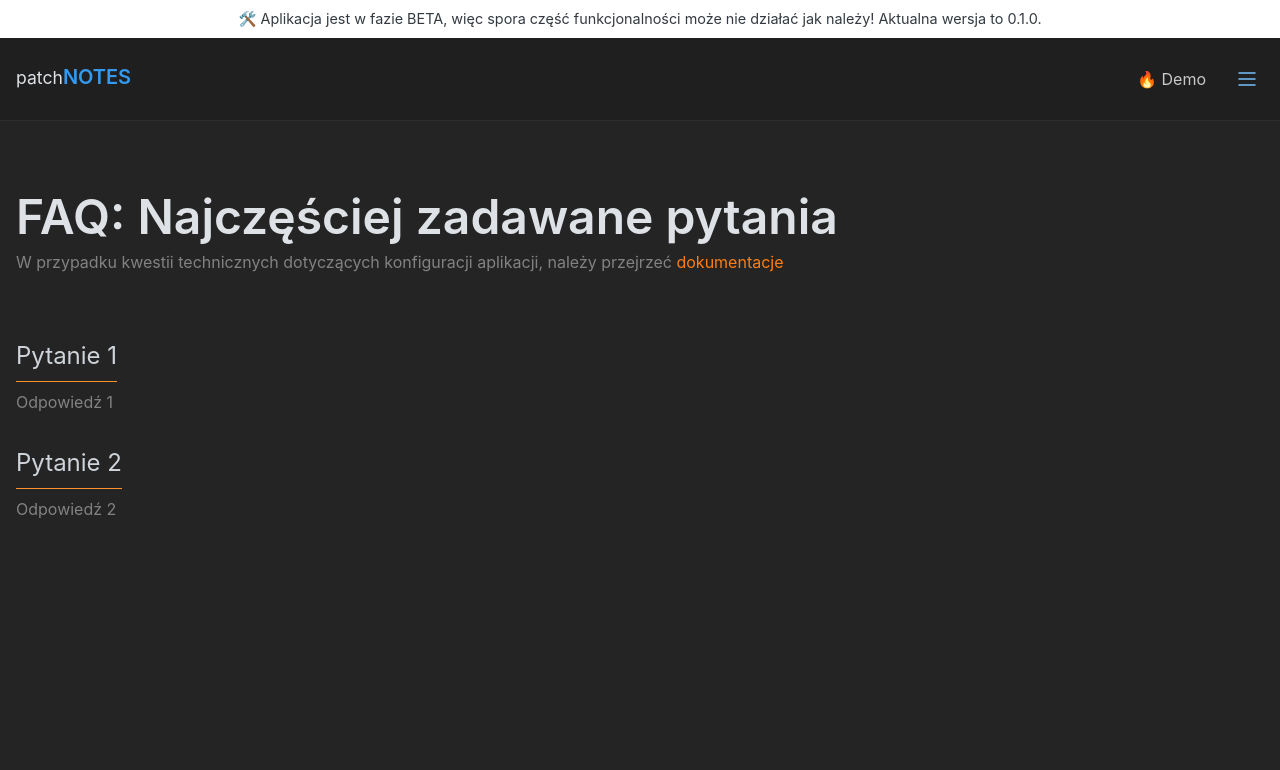
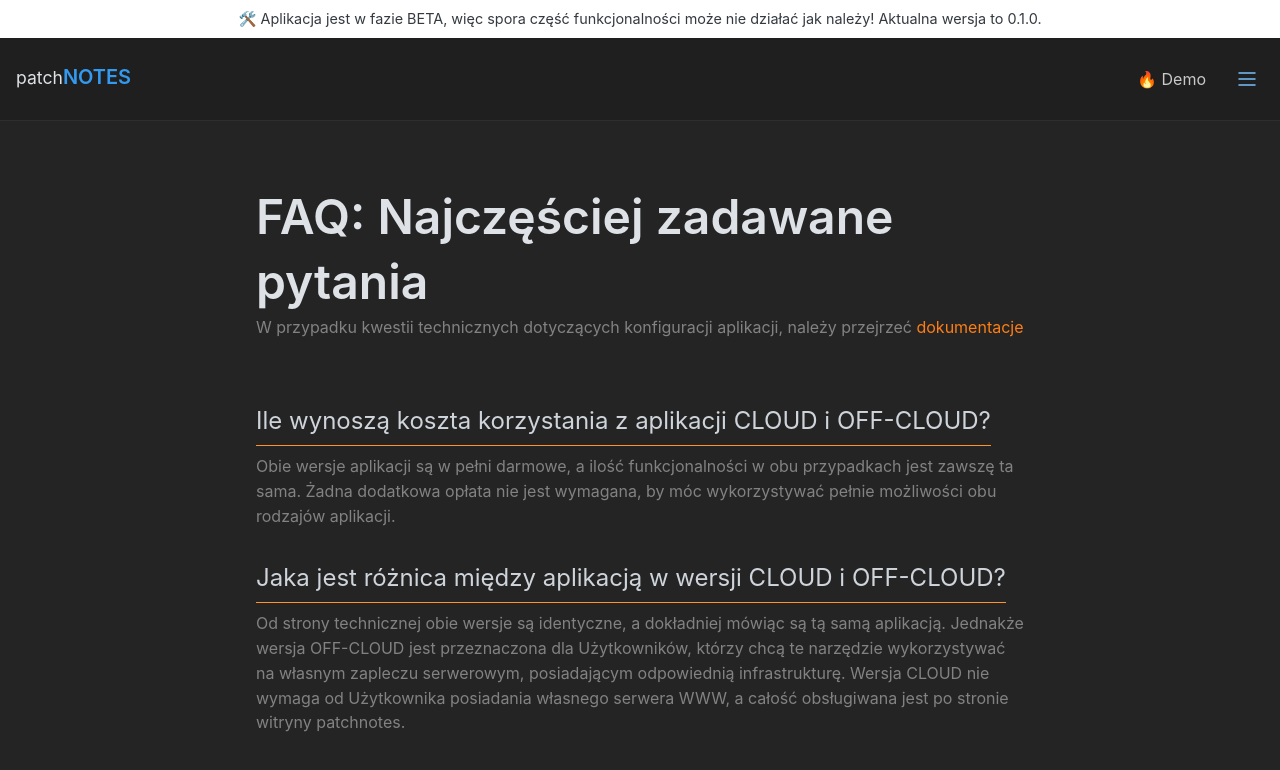
Before and after one commit to jakubwilk/forumgame-patchnotes-admin, a React (Vite) app in the folder client/: page /faq in a window 1280 px wide. Shown: the top 770 px of the page. Built offline with nearby package versions, Linux system fonts and the light colour scheme.

Commit message:
Create model and query for faq data and display

```diff
--- /dev/null
+++ b/client/src/modules/faq/api/api.model.ts
@@ -0,0 +1,13 @@
+export interface IFaqResponse {
+  faq: Array<IFaqResponseItem>
+}
+
+export interface IFaqResponseItem {
+  id: number
+  question: string
+  answer: string
+}
+
+export enum API_FAQ_KEYS_ENUM {
+  GET_FAQ = 'GET_FAQ',
+}
--- /dev/null
+++ b/client/src/modules/faq/api/index.ts
@@ -0,0 +1,2 @@
+export * from './api.model.ts'
+export * from './useFaqQuery.tsx'
--- /dev/null
+++ b/client/src/modules/faq/api/useFaqQuery.tsx
@@ -0,0 +1,18 @@
+import { useQuery, UseQueryResult } from '@tanstack/react-query'
+
+import { TQueryOptions } from '../../../app/api'
+import { axios } from '../../../app/config'
+
+import { API_FAQ_KEYS_ENUM, IFaqResponse } from './api.model.ts'
+
+const getFaq = async () => {
+  const { data } = await axios.get<IFaqResponse>('/faq.json')
+
+  return data
+}
+
+export function useFaqQuery(
+  options?: TQueryOptions<IFaqResponse>,
+): UseQueryResult<IFaqResponse> {
+  return useQuery({ queryKey: [API_FAQ_KEYS_ENUM.GET_FAQ], queryFn: getFaq, ...options })
+}
--- a/client/src/modules/faq/pages/Faq.tsx
+++ b/client/src/modules/faq/pages/Faq.tsx
@@ -1,13 +1,32 @@
+import { useMemo } from 'react'
+import { isEmpty, isNil } from 'lodash'
+
+import { useFaqQuery } from '../api'
 import { PageTitle, QuestionAndAnswer } from '../components'
 
 export function Faq() {
+  const { data, isFetching } = useFaqQuery()
+
+  const isNoData = useMemo(() => isNil(data) || isEmpty(data.faq), [data])
+
+  const renderLoader = useMemo(() => <p>{'Loader...'}</p>, [])
+  const renderList = useMemo(
+    () =>
+      data?.faq.map(({ id, question, answer }) => (
+        <QuestionAndAnswer key={id} question={question} answer={answer} />
+      )),
+    [data],
+  )
+  const renderEmptyList = useMemo(() => <p>{'Brak elementów do wyświetlenia'}</p>, [])
+
   return (
     <main className={'px-4'}>
-      <div className={'container mx-auto'}>
+      <div className={'container max-w-[60vw] mx-auto'}>
         <PageTitle />
         <div className={'flex flex-col gap-8 mt-8'}>
-          <QuestionAndAnswer question={'Pytanie 1'} answer={'Odpowiedź 1'} />
-          <QuestionAndAnswer question={'Pytanie 2'} answer={'Odpowiedź 2'} />
+          {isFetching && renderLoader}
+          {!isFetching && !isNoData && renderList}
+          {!isFetching && isNoData && renderEmptyList}
         </div>
       </div>
     </main>
```
